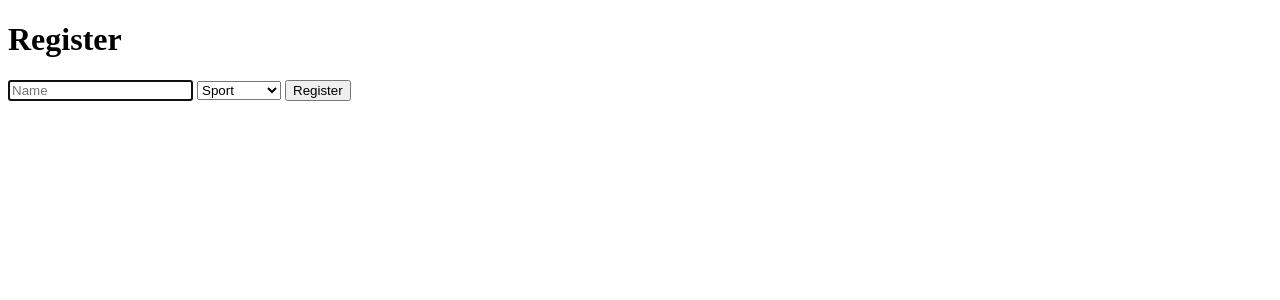
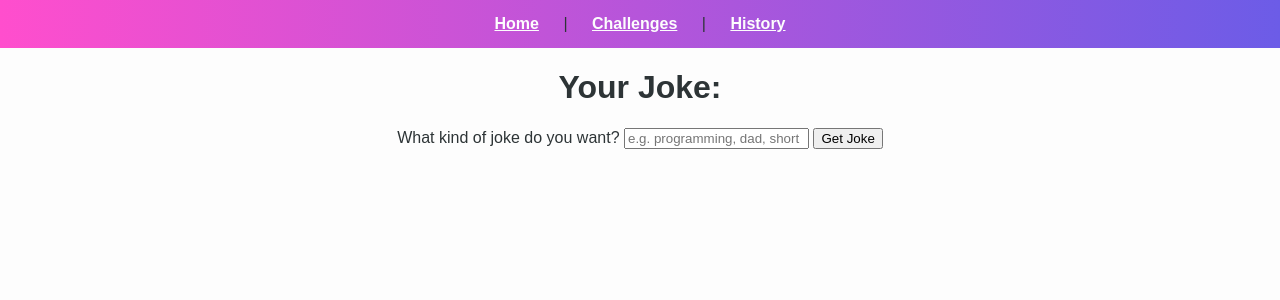
Before and after one commit to Programer6/slushies, a Flask app: page / in a window 1280 px wide. Shown: the top 300 px of the page. Run offline with Flask 3, Linux system fonts and the light colour scheme; data that the repository does not hold is empty.

Commit message:
index.html

```diff
--- a/app.py
+++ b/app.py
@@ -1,14 +1,31 @@
+import requests
 from flask import Flask, render_template, request
 
 app = Flask(__name__)
 
-@app.route('/')
+@app.route('/', methods=["GET", "POST"])
 def index():
-    return render_template('index.html')
+    url = "https://ai.hackclub.com/chat/completions"
+    payload = {
+        "messages": [{"role": "user", "content": "Tell me a short funny joke!"}],
+        "model": "qwen/qwen3-32b"
+    }
+    headers = {"Content-Type": "application/json"}
 
-@app.route('/submit', methods=['POST'])
-def submit():
-    if not request.form.get('name') or not request.form.get("sport"):
-        return render_template('error.html', error="All fields are required.")
-    else:
-        return render_template('success.html')
+    response = requests.post(url, json=payload, headers=headers)
+    data = response.json()
+
+    joke = data["choices"][0]["message"]["content"]
+
+    return render_template("index.html", joke=joke, title="AI Joke Generator")
+
+@app.route('/challenge')
+def challenge():
+    return render_template('challenge.html', title="Daily Challenge")
+
+@app.route('/history')
+def history():
+    return render_template('history.html', title="Joke History")
+
+if __name__ == "__main__":
+    app.run(debug=True)
--- a/static/style.css
+++ b/static/style.css
@@ -0,0 +1,34 @@
+:root {
+    --primary-color: #ff4ecd;
+    --secondary-color: #ffe66d;
+    --accent-color: #6c5ce7;
+    --background-color: #fdfdfd;
+    --text-color: #2d3436;
+    --font-family: 'Poppins', sans-serif;
+  }
+
+  body {
+    font-family: var(--font-family);
+    background: var(--background-color);
+    color: var(--text-color);
+    margin: 0;
+    padding: 0;
+    text-align: center;
+  }
+
+  nav {
+    background: linear-gradient(90deg, var(--primary-color), var(--accent-color));
+    padding: 15px;
+  }
+
+  nav a {
+    color: var(--background-color);
+    padding: 10px 20px;
+    font-weight: bold;
+    border-radius: 8px;
+    transition: all 0.3s ease;
+  }
+
+  nav a:hover {
+    background: rgba(255,255,255,0.2);
+  }
--- a/templates/index.html
+++ b/templates/index.html
@@ -1,17 +1,20 @@
 {% extends "layout.html" %}
 {% block body %}
+<nav>
+    <a href="/">Home</a> |
+    <a href="/challenge">Challenges</a> |
+    <a href="/history">History</a>
+  </nav>
 
-    <h1>Register</h1>
-    <form action="/register" method="post">
-        <input autocomplete="off" autofocus name="name"  placeholder="Name" pe="text">
-        <select name="sport">
-            <option disabled selected value="">Sport</option>
-            <option value="Basketball">Basketball</option>
-            <option value="Football">Football</option>
-            <option value="Tennis">Tennis</option>
-        </select>
-        <button type="submit">Register</button>
+  <h1>Your Joke:</h1>
+  <p>{{ joke }}</p>
+    <div>
+    <form method="post" action="/">
+        <label for="type">What kind of joke do you want?</label>
+        <input type="text" id="type" name="type" placeholder="e.g. programming, dad, short">
+        <button type="submit">Get Joke</button>
     </form>
+    </div>
 
 
 {% endblock %}
--- a/templates/layout.html
+++ b/templates/layout.html
@@ -3,7 +3,8 @@
 <head>
     <meta charset="UTF-8">
     <meta name="viewport" content="width=device-width, initial-scale=1.0">
-    <title>froshims</title>
+    <title>{{ title }}</title>
+    <link rel="stylesheet" href="{{ url_for('static', filename='style.css') }}">
 </head>
 <body>
     {%block body %}{% endblock %}
```
